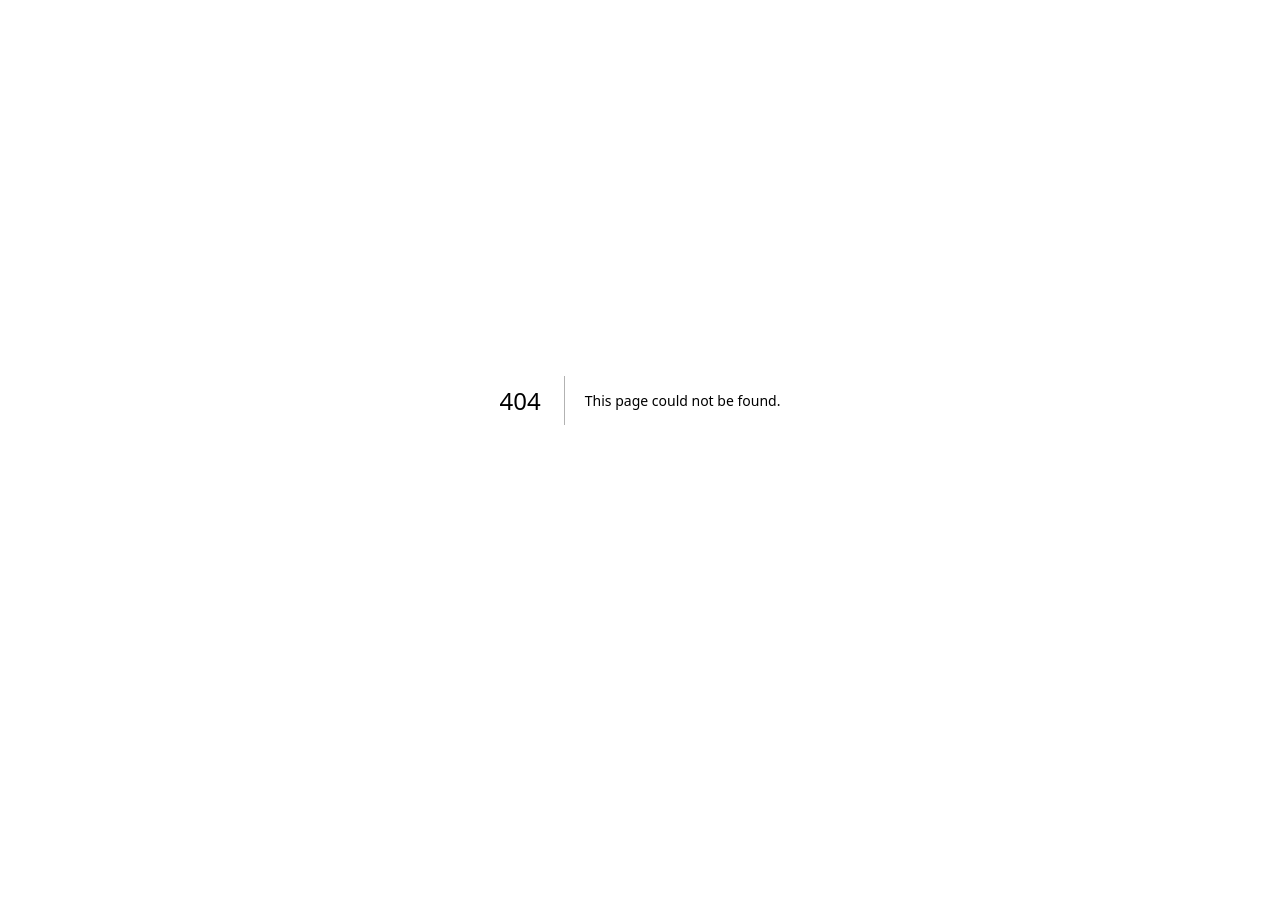
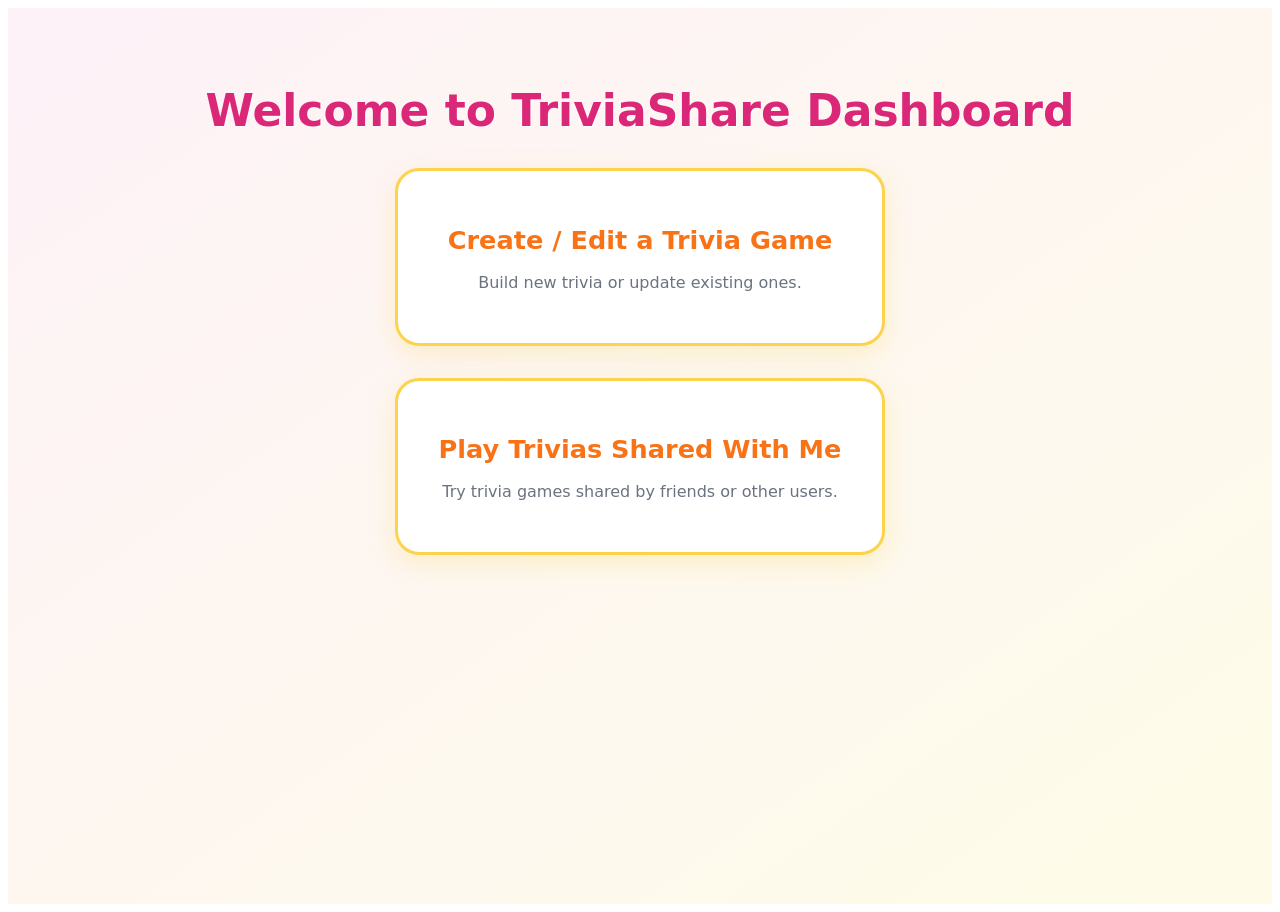
Before and after one commit to GitProjsStack/TriviaGame, a Next.js app: page /triviaPages/dashboard in a window 1280 px wide. Before the commit this address had no page. Before the commit the page ends 800 px from the top, so only its background shows below. Built offline with nearby package versions, Linux system fonts and the light colour scheme.

Commit message:
Dashboard

```diff
--- /dev/null
+++ b/src/app/triviaPages/dashboard/page.tsx
@@ -0,0 +1,39 @@
+'use client';
+
+import { useRouter } from 'next/navigation';
+
+import '../../cssStyling/dashboardstyling.css';
+
+export default function Dashboard() {
+  const router = useRouter();
+
+  return (
+    <div className="dashboard-container">
+      <h1 className="dashboard-title">Welcome to TriviaShare Dashboard</h1>
+
+      <div className="dashboard-sections">
+        <div
+          className="dashboard-card"
+          onClick={() => router.push('./createEditTrivias')}
+          role="button"
+          tabIndex={0}
+          onKeyDown={(e) => e.key === 'Enter' && router.push('./createEditTrivias')}
+        >
+          <h2>Create / Edit a Trivia Game</h2>
+          <p>Build new trivia or update existing ones.</p>
+        </div>
+
+        <div
+          className="dashboard-card"
+          onClick={() => router.push('./viewSharedTrivias')}
+          role="button"
+          tabIndex={0}
+          onKeyDown={(e) => e.key === 'Enter' && router.push('./viewSharedTrivias')}
+        >
+          <h2>Play Trivias Shared With Me</h2>
+          <p>Try trivia games shared by friends or other users.</p>
+        </div>
+      </div>
+    </div>
+  );
+}
```
